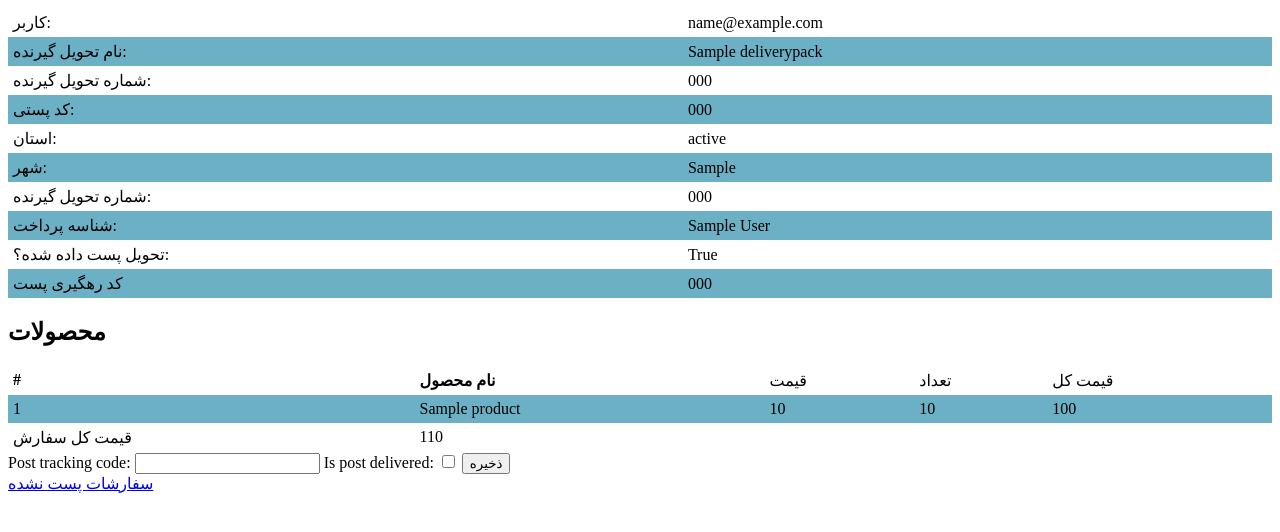
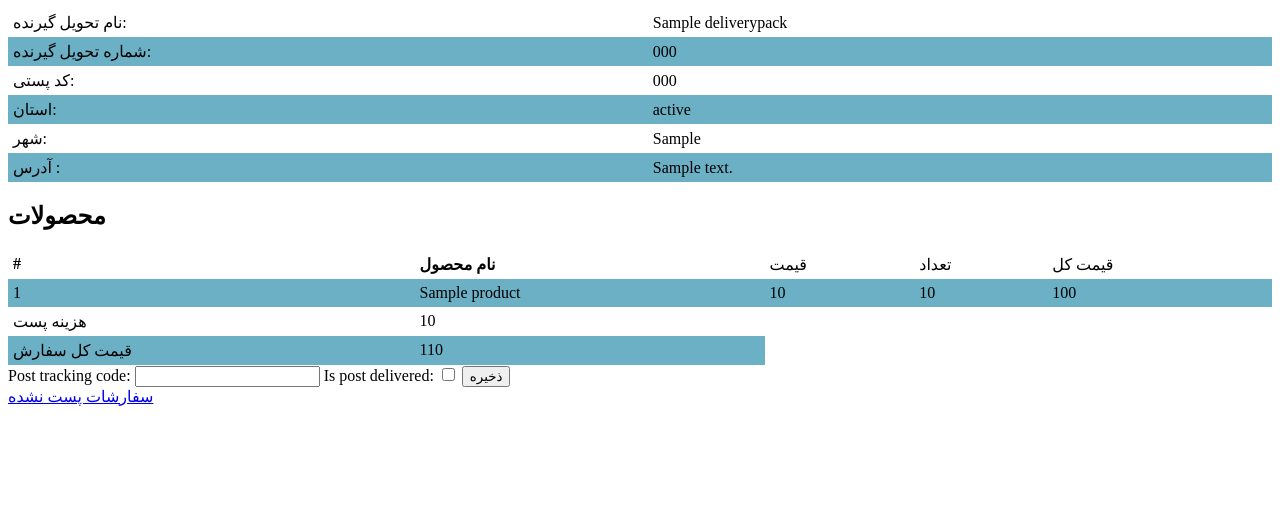
Before and after one commit to MohammadNourmohammadi/onlineShop, a Django app: page /delivery/1/ in a window 1280 px wide. Shown: the top 532 px of the page. Run offline with Django 4.2, Linux system fonts and the light colour scheme; a user stored in the database is signed in; tables that the repository leaves empty hold one stand-in row (values such as "Sample post"); parts of the project's set-up code (start-up, migrations or seed data) failed here and were passed over.

Commit message:
update detail of delivery pack

```diff
--- a/delivery/templates/delivery/delivery_pack_detail.html
+++ b/delivery/templates/delivery/delivery_pack_detail.html
@@ -22,10 +22,10 @@
 <body>
 
 <table>
-    <tr>
-        <td> کاربر:  </td>
-        <td> {{ delivery_pack.user }}</td>
-    </tr>
+{#    <tr>#}
+{#        <td> کاربر:  </td>#}
+{#        <td> {{ delivery_pack.user }}</td>#}
+{#    </tr>#}
     <tr>
         <td> نام تحویل گیرنده:</td>
         <td> {{ delivery_pack.name_of_transferee }}</td>
@@ -47,21 +47,25 @@
         <td> {{ delivery_pack.city }} </td>
     </tr>
     <tr>
-        <td>شماره تحویل گیرنده: </td>
-        <td>{{ delivery_pack.phone_of_transferee }} </td>
+        <td>آدرس :</td>
+        <td> {{ delivery_pack.address_text }} </td>
     </tr>
-    <tr>
-        <td> شناسه پرداخت:</td>
-        <td> {{ delivery_pack.authority }} </td>
-    </tr>
-    <tr>
-        <td>تحویل پست داده شده؟:</td>
-        <td> {{ delivery_pack.is_post_delivered }} </td>
-    </tr>
-    <tr>
-        <td>کد رهگیری پست</td>
-        <td> {{ delivery_pack.post_tracking_code }} </td>
-    </tr>
+{#    <tr>#}
+{#        <td>شماره تحویل گیرنده: </td>#}
+{#        <td>{{ delivery_pack.phone_of_transferee }} </td>#}
+{#    </tr>#}
+{#    <tr>#}
+{#        <td> شناسه پرداخت:</td>#}
+{#        <td> {{ delivery_pack.authority }} </td>#}
+{#    </tr>#}
+{#    <tr>#}
+{#        <td>تحویل پست داده شده؟:</td>#}
+{#        <td> {{ delivery_pack.is_post_delivered }} </td>#}
+{#    </tr>#}
+{#    <tr>#}
+{#        <td>کد رهگیری پست</td>#}
+{#        <td> {{ delivery_pack.post_tracking_code }} </td>#}
+{#    </tr>#}
 </table>
 
 <h2>محصولات</h2>
@@ -84,6 +88,10 @@
         </tr>
     {% endfor %}
     <tr>
+        <td>هزینه پست</td>
+        <td>{{ delivery_pack.order.post_cost}}</td>
+    </tr>
+    <tr>
         <td>قیمت کل سفارش</td>
         <td>{{ delivery_pack.order.get_total_price }}</td>
     </tr>
```
